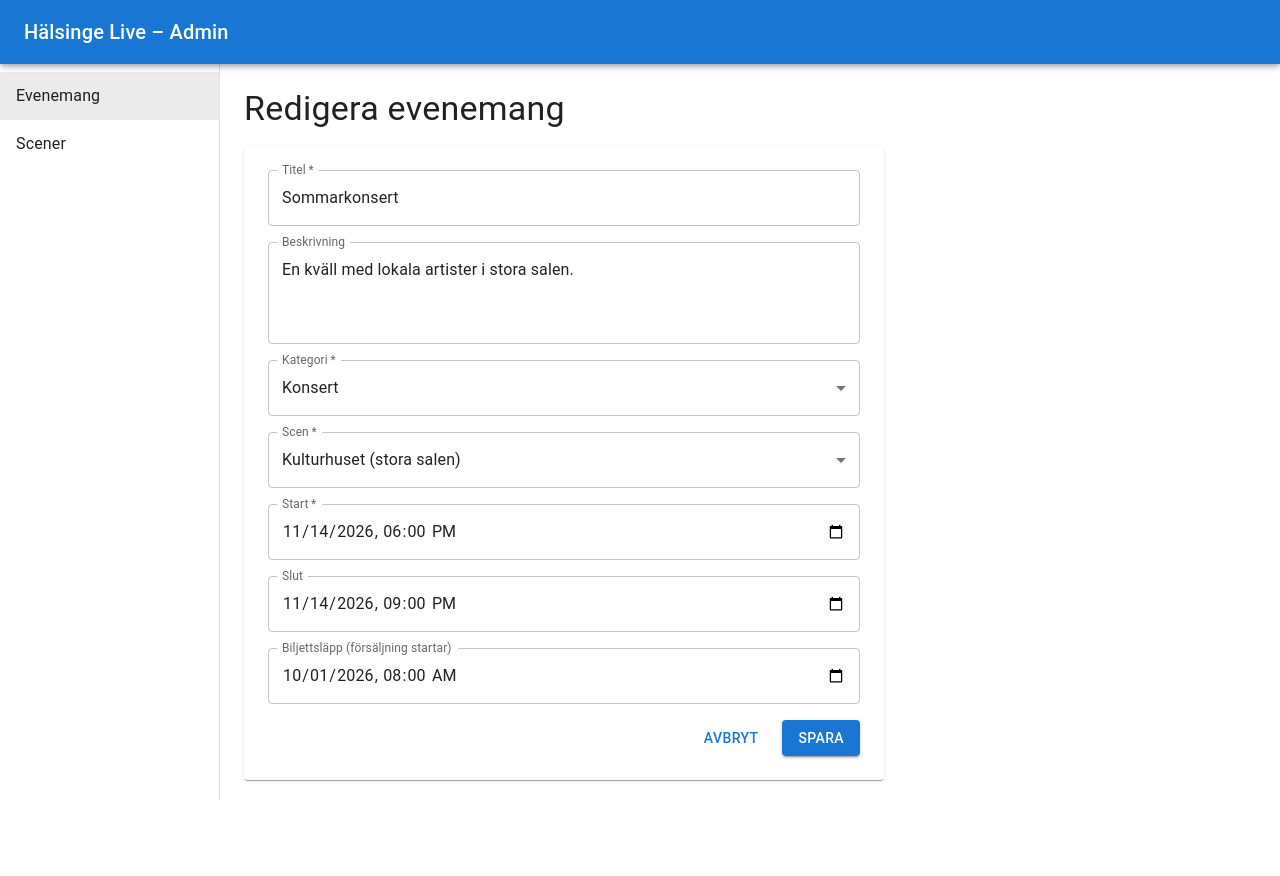
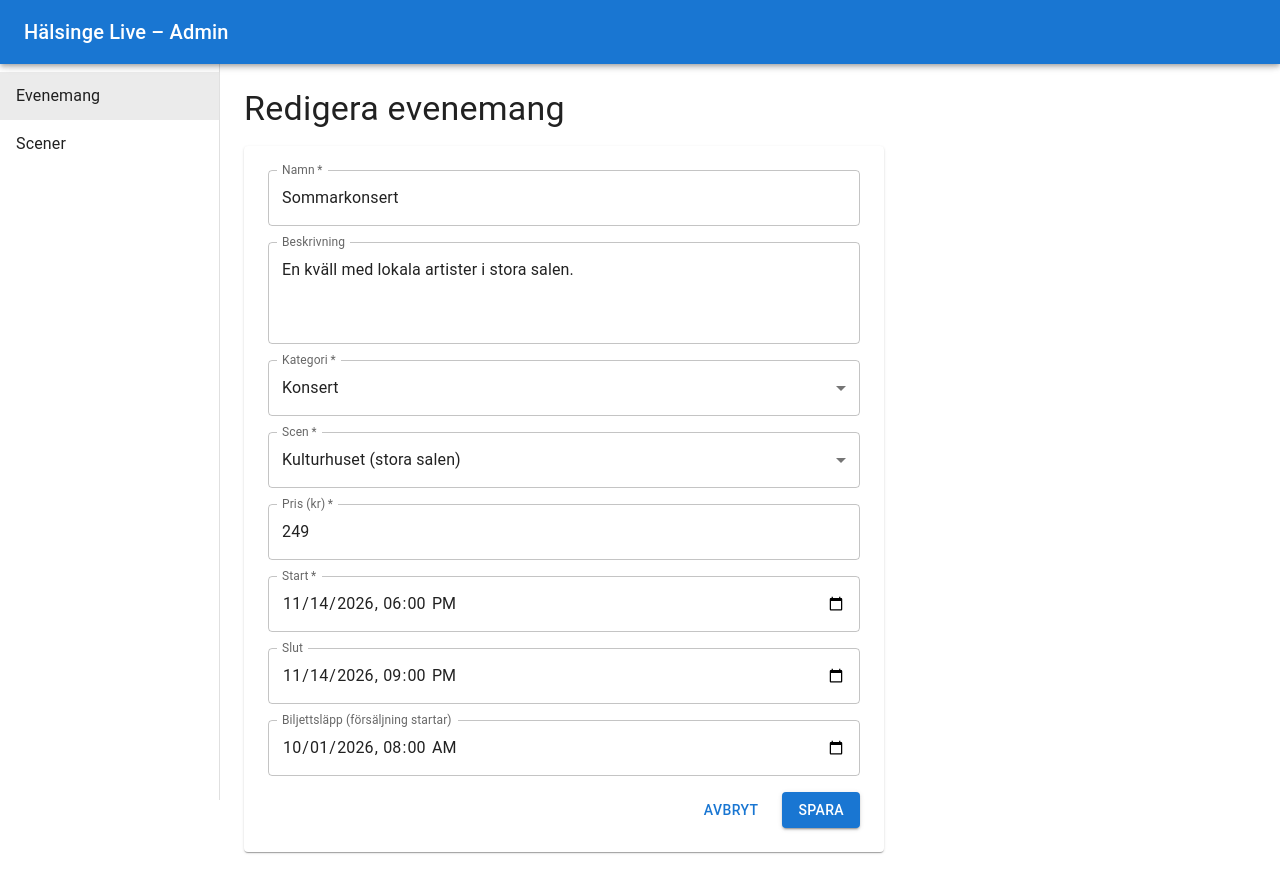
Before and after one commit to kimrodin/HalsingeLiveAB, a React (Vite) app in the folder src/frontend/admin-web/: page /events/1 in a window 1280 px wide. Before the commit the page ends 804 px from the top, so only its background shows below. Built offline with nearby package versions, Linux system fonts and the light colour scheme.

Commit message:
Refactor event properties: rename 'title' to 'name', update date and price fields in EventDetails and forms

```diff
--- a/src/frontend/admin-web/src/api/catalog.ts
+++ b/src/frontend/admin-web/src/api/catalog.ts
@@ -2,18 +2,19 @@ export type EventStatus = 'draft' | 'published' | 'cancelled';
 export type EventCategory = 'concert' | 'standup' | 'conference' | 'workshop';
 
 export interface EventDetails {
-  id: string;
-  title: string;
+  eventId: string;
+  name: string;
   description?: string;
   category: EventCategory;
   venueId: string;
-  startsAt: string;      // ISO 8601, UTC
-  endsAt?: string;
+  price: number;
+  startDate: string;
+  endDate?: string;
   onSaleFrom?: string;
   status: EventStatus;
 }
 
-export type CreateEventRequest = Omit<EventDetails, 'id' | 'status'>;
+export type CreateEventRequest = Omit<EventDetails, 'eventId' | 'status'>;
 
 export interface Venue {
   id: string;
@@ -29,54 +30,59 @@ const mockVenues: Venue[] = [
 // Byts senare mot: fetch(`${import.meta.env.VITE_CATALOG_API_URL}/events`)
 const mockEvents: EventDetails[] = [
   {
-    id: '1',
-    title: 'Sommarkonsert',
+    eventId: '1',
+    name: 'Sommarkonsert',
     description: 'En kväll med lokala artister i stora salen.',
     category: 'concert',
     venueId: 'venue-kulturhuset',
-    startsAt: '2026-11-14T18:00:00Z',
-    endsAt: '2026-11-14T21:00:00Z',
+    price: 249,
+    startDate: '2026-11-14T18:00:00Z',
+    endDate: '2026-11-14T21:00:00Z',
     onSaleFrom: '2026-10-01T08:00:00Z',
     status: 'published',
   },
   {
-    id: '2',
-    title: 'Ståupp-kväll',
+    eventId: '2',
+    name: 'Ståupp-kväll',
     description: 'Tre komiker, en scen.',
     category: 'standup',
     venueId: 'venue-studion',
-    startsAt: '2026-11-21T19:00:00Z',
-    endsAt: '2026-11-21T21:30:00Z',
+    price: 195,
+    startDate: '2026-11-21T19:00:00Z',
+    endDate: '2026-11-21T21:30:00Z',
     onSaleFrom: '2026-10-15T08:00:00Z',
     status: 'published',
   },
   {
-    id: '3',
-    title: 'Konferens: Digitala Hälsingland',
+    eventId: '3',
+    name: 'Konferens: Digitala Hälsingland',
     description: 'En heldag om digitalisering i regionen.',
     category: 'conference',
     venueId: 'venue-kulturhuset',
-    startsAt: '2026-12-03T08:00:00Z',
-    endsAt: '2026-12-03T16:00:00Z',
+    price: 890,
+    startDate: '2026-12-03T08:00:00Z',
+    endDate: '2026-12-03T16:00:00Z',
     status: 'draft',
   },
   {
-    id: '4',
-    title: 'Sommarfestivalen 2027',
+    eventId: '4',
+    name: 'Sommarfestivalen 2027',
     category: 'concert',
     venueId: 'venue-festival',
-    startsAt: '2027-07-09T10:00:00Z',
+    price: 499,
+    startDate: '2027-07-09T10:00:00Z',
     onSaleFrom: '2027-03-01T08:00:00Z',
     status: 'draft',
   },
   {
-    id: '5',
-    title: 'Workshop: Ljudteknik',
+    eventId: '5',
+    name: 'Workshop: Ljudteknik',
     description: 'Praktisk introduktion till ljud för små scener.',
     category: 'workshop',
     venueId: 'venue-studion',
-    startsAt: '2026-10-25T09:00:00Z',
-    endsAt: '2026-10-25T15:00:00Z',
+    price: 0,
+    startDate: '2026-10-25T09:00:00Z',
+    endDate: '2026-10-25T15:00:00Z',
     status: 'cancelled',
   },
 ];
@@ -95,32 +101,32 @@ export async function getVenues(): Promise<Venue[]> {
 //CRUD för events
 const delay = (ms: number) => new Promise((resolve) => setTimeout(resolve, ms));
 
-export async function getEvent(id: string): Promise<EventDetails> {
+export async function getEvent(eventId: string): Promise<EventDetails> {
   await delay(200);
-  const event = mockEvents.find((e) => e.id === id);
+  const event = mockEvents.find((e) => e.eventId === eventId);
   if (!event) throw new Error('Evenemanget hittades inte');
   return event;
 }
 
 export async function createEvent(data: CreateEventRequest): Promise<EventDetails> {
   await delay(400);
-  const event: EventDetails = { ...data, id: crypto.randomUUID(), status: 'draft' };
+  const event: EventDetails = { ...data, eventId: crypto.randomUUID(), status: 'draft' };
   mockEvents.push(event);
   return event;
 }
 
-export async function updateEvent(id: string, data: CreateEventRequest): Promise<EventDetails> {
+export async function updateEvent(eventId: string, data: CreateEventRequest): Promise<EventDetails> {
   await delay(400);
-  const index = mockEvents.findIndex((e) => e.id === id);
+  const index = mockEvents.findIndex((e) => e.eventId === eventId);
   if (index === -1) throw new Error('Evenemanget hittades inte');
   const updated: EventDetails = { ...mockEvents[index], ...data };
   mockEvents[index] = updated;
   return updated;
 }
 
-export async function deleteEvent(id: string): Promise<void> {
+export async function deleteEvent(eventId: string): Promise<void> {
   await delay(400);
-  const index = mockEvents.findIndex((e) => e.id === id);
+  const index = mockEvents.findIndex((e) => e.eventId === eventId);
   if (index === -1) throw new Error('Evenemanget hittades inte');
   mockEvents.splice(index, 1);
 }
--- a/src/frontend/admin-web/src/pages/EventFormPage.tsx
+++ b/src/frontend/admin-web/src/pages/EventFormPage.tsx
@@ -31,12 +31,13 @@ function toIso(value: string): string | undefined {
 }
 
 interface FormValues {
-  title: string;
+  name: string;
   description: string;
   category: EventCategory | '';
   venueId: string;
-  startsAt: string;
-  endsAt: string;
+  price: string;
+  startDate: string;
+  endDate: string;
   onSaleFrom: string;
 }
 
@@ -44,15 +45,19 @@ type FormErrors = Partial<Record<keyof FormValues, string>>;
 
 function validate(v: FormValues): FormErrors {
   const errors: FormErrors = {};
-  if (!v.title.trim()) errors.title = 'Titel krävs';
-  else if (v.title.length > 120) errors.title = 'Max 120 tecken';
+  if (!v.name.trim()) errors.name = 'Namn krävs';
+  else if (v.name.length > 200) errors.name = 'Max 200 tecken';
   if (!v.category) errors.category = 'Välj kategori';
   if (!v.venueId) errors.venueId = 'Välj scen';
-  if (!v.startsAt) errors.startsAt = 'Starttid krävs';
-  if (v.endsAt && v.startsAt && v.endsAt <= v.startsAt) {
-    errors.endsAt = 'Sluttid måste vara efter starttid';
+  if (!v.price.trim()) errors.price = 'Pris krävs';
+  else if (!Number.isFinite(Number(v.price)) || Number(v.price) < 0) {
+    errors.price = 'Ange ett giltigt pris i kronor';
   }
-  if (v.onSaleFrom && v.startsAt && v.onSaleFrom >= v.startsAt) {
+  if (!v.startDate) errors.startDate = 'Starttid krävs';
+  if (v.endDate && v.startDate && v.endDate <= v.startDate) {
+    errors.endDate = 'Sluttid måste vara efter starttid';
+  }
+  if (v.onSaleFrom && v.startDate && v.onSaleFrom >= v.startDate) {
     errors.onSaleFrom = 'Försäljningen måste starta före evenemanget';
   }
   return errors;
@@ -66,19 +71,20 @@ function EventForm({ event }: { event?: EventDetails }) {
   const { data: venues } = useQuery({ queryKey: ['venues'], queryFn: getVenues });
 
   const [values, setValues] = useState<FormValues>({
-    title: event?.title ?? '',
+    name: event?.name ?? '',
     description: event?.description ?? '',
     category: event?.category ?? '',
     venueId: event?.venueId ?? '',
-    startsAt: toInputValue(event?.startsAt),
-    endsAt: toInputValue(event?.endsAt),
+    price: event?.price.toString() ?? '',
+    startDate: toInputValue(event?.startDate),
+    endDate: toInputValue(event?.endDate),
     onSaleFrom: toInputValue(event?.onSaleFrom),
   });
   const [errors, setErrors] = useState<FormErrors>({});
 
   const mutation = useMutation({
     mutationFn: (data: CreateEventRequest) =>
-      isEdit ? updateEvent(event.id, data) : createEvent(data),
+      isEdit ? updateEvent(event.eventId, data) : createEvent(data),
     onSuccess: async () => {
       await queryClient.invalidateQueries({ queryKey: ['events'] });
       navigate('/events');
@@ -97,12 +103,13 @@ function EventForm({ event }: { event?: EventDetails }) {
     if (Object.keys(found).length > 0) return;
 
     mutation.mutate({
-      title: values.title.trim(),
+      name: values.name.trim(),
       description: values.description.trim() || undefined,
       category: values.category as EventCategory,
       venueId: values.venueId,
-      startsAt: toIso(values.startsAt)!,
-      endsAt: toIso(values.endsAt),
+      price: Number(values.price),
+      startDate: toIso(values.startDate)!,
+      endDate: toIso(values.endDate),
       onSaleFrom: toIso(values.onSaleFrom),
     });
   };
@@ -118,8 +125,8 @@ function EventForm({ event }: { event?: EventDetails }) {
       <Paper component="form" onSubmit={handleSubmit} noValidate sx={{ p: 3, maxWidth: 640 }}>
         <Stack spacing={2}>
           <TextField
-            label="Titel" required value={values.title} onChange={handleChange('title')}
-            error={!!errors.title} helperText={errors.title}
+            label="Namn" required value={values.name} onChange={handleChange('name')}
+            error={!!errors.name} helperText={errors.name}
           />
           <TextField
             label="Beskrivning" multiline minRows={3}
@@ -144,14 +151,19 @@ function EventForm({ event }: { event?: EventDetails }) {
             ))}
           </TextField>
           <TextField
-            {...dateFieldProps} label="Start" required value={values.startsAt}
-            onChange={handleChange('startsAt')}
-            error={!!errors.startsAt} helperText={errors.startsAt}
+            label="Pris (kr)" required type="number" slotProps={{ htmlInput: { min: 0, step: 0.01 } }}
+            value={values.price} onChange={handleChange('price')}
+            error={!!errors.price} helperText={errors.price}
           />
           <TextField
-            {...dateFieldProps} label="Slut" value={values.endsAt}
-            onChange={handleChange('endsAt')}
-            error={!!errors.endsAt} helperText={errors.endsAt}
+            {...dateFieldProps} label="Start" required value={values.startDate}
+            onChange={handleChange('startDate')}
+            error={!!errors.startDate} helperText={errors.startDate}
+          />
+          <TextField
+            {...dateFieldProps} label="Slut" value={values.endDate}
+            onChange={handleChange('endDate')}
+            error={!!errors.endDate} helperText={errors.endDate}
           />
           <TextField
             {...dateFieldProps} label="Biljettsläpp (försäljning startar)" value={values.onSaleFrom}
--- a/src/frontend/admin-web/src/pages/EventsPage.tsx
+++ b/src/frontend/admin-web/src/pages/EventsPage.tsx
@@ -63,22 +63,29 @@ export default function EventsPage() {
           <Table>
             <TableHead>
               <TableRow>
-                <TableCell>Titel</TableCell>
+                <TableCell>Namn</TableCell>
                 <TableCell>Scen</TableCell>
                 <TableCell>Datum</TableCell>
+                <TableCell>Pris</TableCell>
                 <TableCell>Status</TableCell>
                 <TableCell />
               </TableRow>
             </TableHead>
             <TableBody>
               {data.map((event) => (
-                <TableRow key={event.id} hover>
-                  <TableCell>{event.title}</TableCell>
+                <TableRow key={event.eventId} hover>
+                  <TableCell>{event.name}</TableCell>
                   <TableCell>{venueName(event.venueId)}</TableCell>
                   <TableCell>
-                    {new Date(event.startsAt).toLocaleString('sv-SE', {
+                    {new Date(event.startDate).toLocaleString('sv-SE', {
                       dateStyle: 'medium',
                       timeStyle: 'short',
+                    })}
+                  </TableCell>
+                  <TableCell>
+                    {event.price.toLocaleString('sv-SE', {
+                      style: 'currency',
+                      currency: 'SEK',
                     })}
                   </TableCell>
                   <TableCell>
@@ -89,7 +96,7 @@ export default function EventsPage() {
                     />
                   </TableCell>
                   <TableCell align="right">
-                    <Button component={RouterLink} to={`/events/${event.id}`}>
+                    <Button component={RouterLink} to={`/events/${event.eventId}`}>
                       Redigera
                     </Button>
                     <Button onClick={() => {
@@ -114,7 +121,7 @@ export default function EventsPage() {
       >
         <DialogTitle>Radera evenemang?</DialogTitle>
 
-        <DialogContent>Är du säker på att du vill radera "{eventToDelete?.title}"?
+        <DialogContent>Är du säker på att du vill radera "{eventToDelete?.name}"?
 
           {mutation.isError && (
             <Alert severity="error" sx={{ mt: 2 }}>
@@ -138,7 +145,7 @@ export default function EventsPage() {
             disabled={mutation.isPending}
             onClick={() => {
               if (eventToDelete) {
-                mutation.mutate(eventToDelete.id);
+                mutation.mutate(eventToDelete.eventId);
               }
             }}
           >
```
